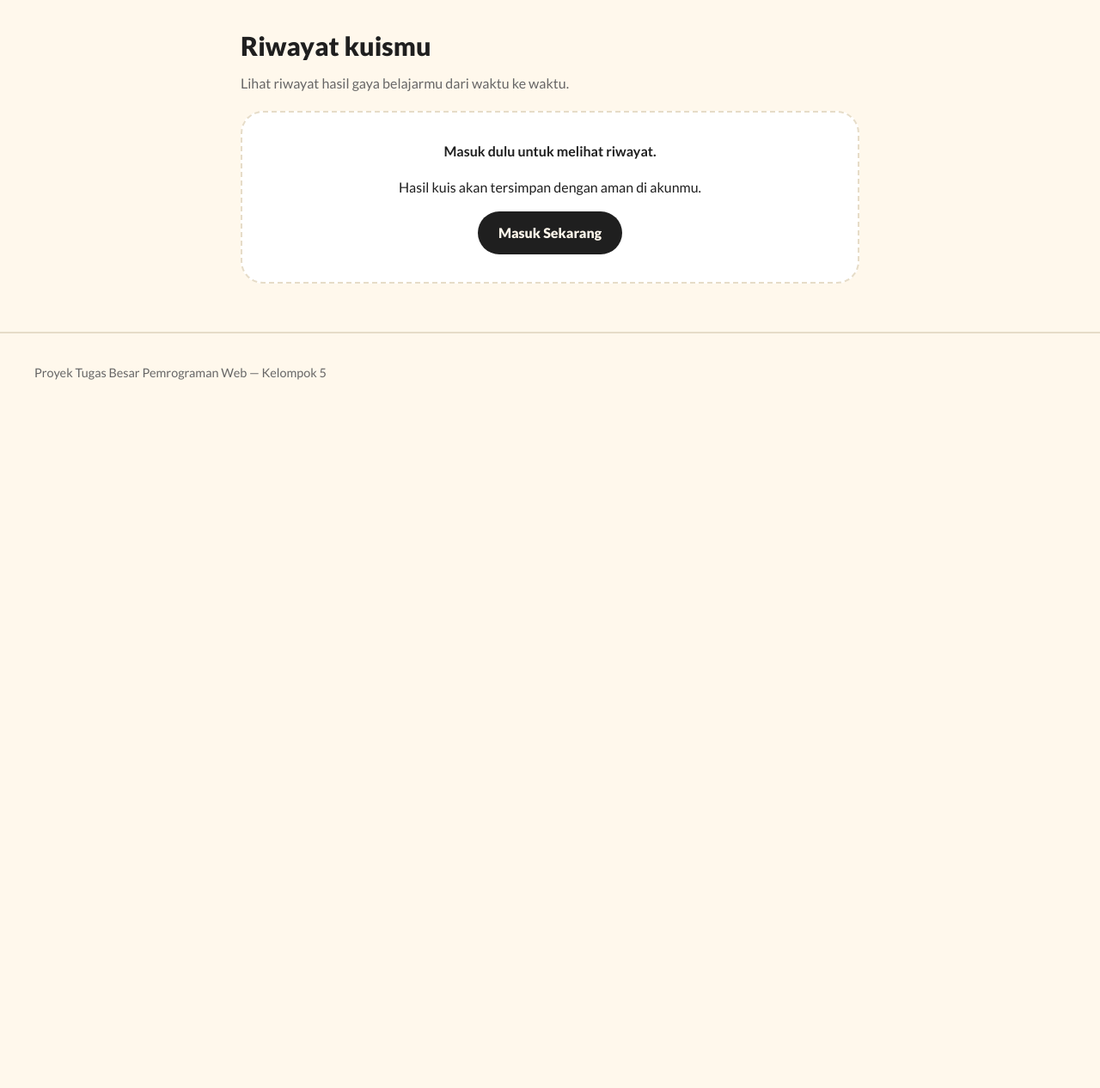
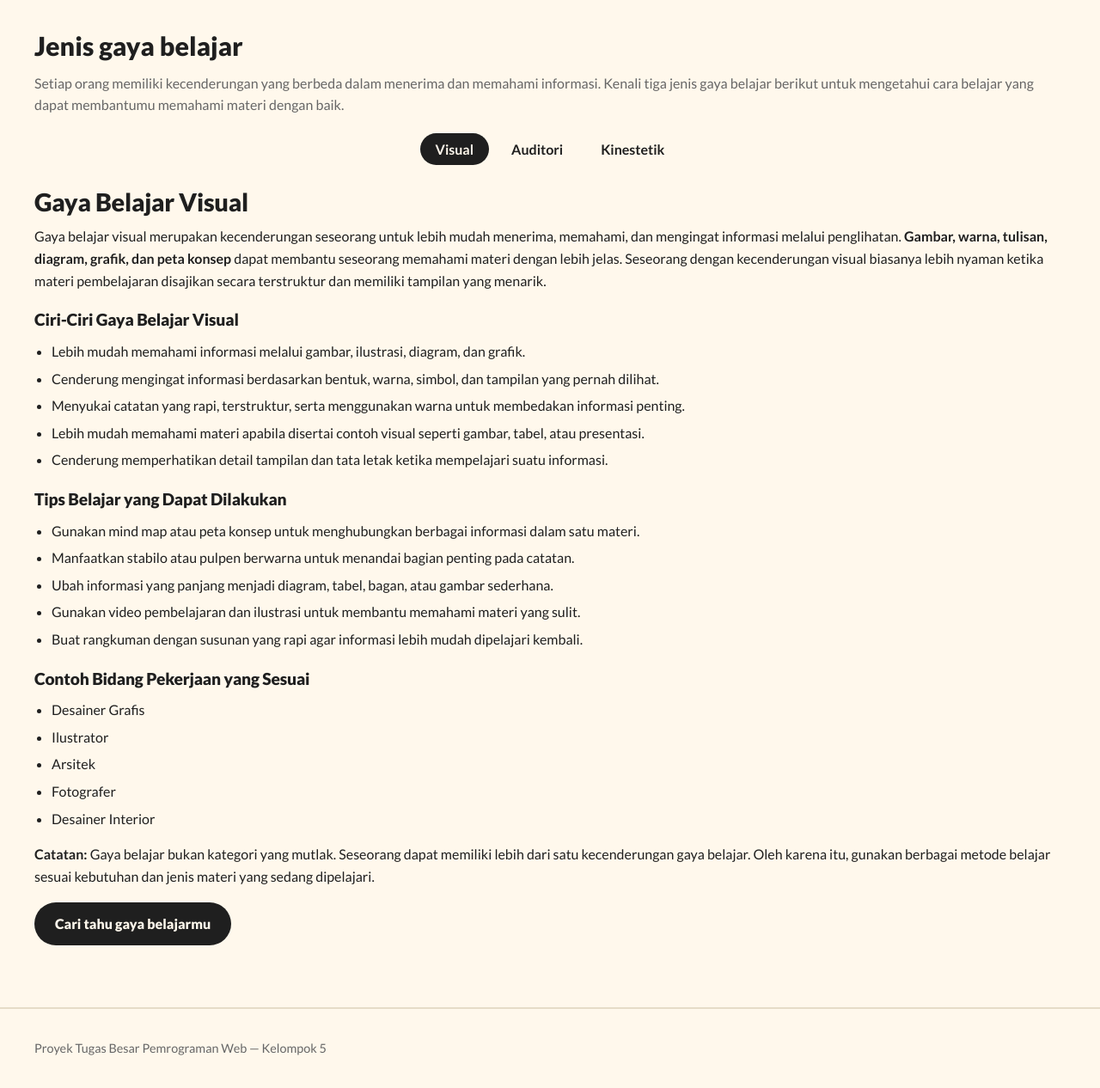
Before and after one commit to nazuora/kenali-gaya-belajarmu, a PHP site: page /jenis.php in a window 1280 px wide. Shown: the part 70-1336 px from the top of the page at 86% size. Before the commit the page ends 512 px from the top, so only its background shows below. Run offline with PHP 8.4, Linux system fonts and the light colour scheme.

Commit message:
ubah jenis

```diff
--- a/jenis.php
+++ b/jenis.php
@@ -1,169 +1,293 @@
 <?php
 /*
-  File: riwayat.php
-  Keterangan: Menampilkan daftar riwayat pengerjaan kuis pengguna,
-  tautan detail hasil, serta fitur hapus riwayat tanpa grafik.
+  File: jenis.php
+  Keterangan: Halaman informasi jenis gaya belajar
+  Visual, Auditori, dan Kinestetik.
 */
 
 require __DIR__ . '/config/koneksi.php';
 
-$login = false;
-if (isset($_SESSION['user']) && isset($_SESSION['user']['id'])) {
-    $login = true;
+$daftar_gaya = [
+    [
+        'kode' => 'V',
+        'nama' => 'Visual',
+
+        'awal' => 'Gaya belajar visual merupakan kecenderungan seseorang untuk lebih mudah menerima, memahami, dan mengingat informasi melalui penglihatan.',
+
+        'inti' => 'Gambar, warna, tulisan, diagram, grafik, dan peta konsep',
+
+        'akhir' => 'dapat membantu seseorang memahami materi dengan lebih jelas. Seseorang dengan kecenderungan visual biasanya lebih nyaman ketika materi pembelajaran disajikan secara terstruktur dan memiliki tampilan yang menarik.',
+
+        'ciri' => [
+            'Lebih mudah memahami informasi melalui gambar, ilustrasi, diagram, dan grafik.',
+            'Cenderung mengingat informasi berdasarkan bentuk, warna, simbol, dan tampilan yang pernah dilihat.',
+            'Menyukai catatan yang rapi, terstruktur, serta menggunakan warna untuk membedakan informasi penting.',
+            'Lebih mudah memahami materi apabila disertai contoh visual seperti gambar, tabel, atau presentasi.',
+            'Cenderung memperhatikan detail tampilan dan tata letak ketika mempelajari suatu informasi.'
+        ],
+
+        'tips' => [
+            'Gunakan mind map atau peta konsep untuk menghubungkan berbagai informasi dalam satu materi.',
+            'Manfaatkan stabilo atau pulpen berwarna untuk menandai bagian penting pada catatan.',
+            'Ubah informasi yang panjang menjadi diagram, tabel, bagan, atau gambar sederhana.',
+            'Gunakan video pembelajaran dan ilustrasi untuk membantu memahami materi yang sulit.',
+            'Buat rangkuman dengan susunan yang rapi agar informasi lebih mudah dipelajari kembali.'
+        ],
+
+        'pekerjaan' => [
+            'Desainer Grafis',
+            'Ilustrator',
+            'Arsitek',
+            'Fotografer',
+            'Desainer Interior'
+        ]
+    ],
+
+    [
+        'kode' => 'A',
+        'nama' => 'Auditori',
+
+        'awal' => 'Gaya belajar auditori merupakan kecenderungan seseorang untuk lebih mudah menerima, memahami, dan mengingat informasi melalui pendengaran.',
+
+        'inti' => 'Penjelasan secara lisan, percakapan, diskusi, dan rekaman suara',
+
+        'akhir' => 'dapat membantu proses memahami materi. Seseorang dengan kecenderungan auditori biasanya merasa lebih terbantu ketika dapat mendengarkan penjelasan dan membicarakan kembali informasi yang telah dipelajari.',
+
+        'ciri' => [
+            'Lebih mudah memahami materi ketika mendengarkan penjelasan secara langsung.',
+            'Cenderung mengingat percakapan, instruksi lisan, dan informasi yang pernah didengar.',
+            'Menyukai kegiatan diskusi, tanya jawab, dan belajar bersama orang lain.',
+            'Sering membaca materi dengan suara atau mengulang informasi secara lisan.',
+            'Lebih mudah berkonsentrasi ketika suasana belajar tidak terlalu bising.'
+        ],
+
+        'tips' => [
+            'Dengarkan penjelasan guru atau dosen dengan saksama dan catat poin-poin pentingnya.',
+            'Coba jelaskan kembali materi menggunakan kata-kata sendiri secara lisan.',
+            'Gunakan rekaman suara berisi rangkuman materi untuk didengarkan kembali.',
+            'Ikut dalam kelompok diskusi agar dapat bertukar pendapat dan memahami materi.',
+            'Manfaatkan podcast atau video pembelajaran yang memiliki penjelasan suara.'
+        ],
+
+        'pekerjaan' => [
+            'Penyiar Radio',
+            'Presenter',
+            'Guru atau Pengajar',
+            'Penerjemah Bahasa',
+            'Podcaster'
+        ]
+    ],
+
+    [
+        'kode' => 'K',
+        'nama' => 'Kinestetik',
+
+        'awal' => 'Gaya belajar kinestetik merupakan kecenderungan seseorang untuk lebih mudah menerima, memahami, dan mengingat informasi melalui aktivitas fisik, gerakan, dan pengalaman secara langsung.',
+
+        'inti' => 'Praktik, percobaan, simulasi, dan kegiatan yang melibatkan pengalaman nyata',
+
+        'akhir' => 'dapat membantu proses memahami materi. Seseorang dengan kecenderungan kinestetik biasanya lebih menyukai pembelajaran yang memberikan kesempatan untuk mencoba dan melakukan sesuatu secara langsung.',
+
+        'ciri' => [
+            'Lebih mudah memahami materi setelah mencoba atau mempraktikkannya secara langsung.',
+            'Menyukai kegiatan pembelajaran yang melibatkan gerakan, aktivitas, dan pengalaman nyata.',
+            'Cenderung lebih tertarik pada praktik dan eksperimen dibandingkan hanya membaca teori.',
+            'Senang menggunakan alat peraga atau benda nyata untuk memahami suatu konsep.',
+            'Lebih nyaman belajar dengan aktivitas yang bervariasi dan tidak hanya duduk diam dalam waktu lama.'
+        ],
+
+        'tips' => [
+            'Perbanyak latihan soal, praktik, dan kegiatan langsung yang berhubungan dengan materi.',
+            'Gunakan simulasi, eksperimen, atau alat peraga untuk memahami konsep pembelajaran.',
+            'Cobalah membuat proyek sederhana agar materi dapat dipelajari melalui pengalaman.',
+            'Selingi kegiatan belajar dengan jeda singkat untuk bergerak dan menyegarkan pikiran.',
+            'Hubungkan materi yang dipelajari dengan contoh kegiatan dalam kehidupan sehari-hari.'
+        ],
+
+        'pekerjaan' => [
+            'Koki atau Chef',
+            'Teknisi',
+            'Teknisi Laboratorium',
+            'Pelatih Olahraga',
+            'Pengrajin'
+        ]
+    ]
+];
+
+// Tentukan tab yang dibuka dari tautan ?gaya=V/A/K
+$gayaDipilih = strtoupper($_GET['gaya'] ?? 'V');
+if (!in_array($gayaDipilih, array_column($daftar_gaya, 'kode'), true)) {
+    $gayaDipilih = $daftar_gaya[0]['kode'];
 }
 
-if ($login) {
-    $uid = (int)$_SESSION['user']['id'];
-} else {
-    $uid = 0;
-}
-
-// Proses hapus satu catatan riwayat milik pengguna yang sedang login
-if ($login && $_SERVER['REQUEST_METHOD'] === 'POST') {
-    if (isset($_POST['aksi']) && $_POST['aksi'] === 'hapus') {
-        csrf_periksa();
-
-        if (isset($_POST['id'])) {
-            $id_riwayat = (int)$_POST['id'];
-        } else {
-            $id_riwayat = 0;
-        }
-
-        if ($id_riwayat > 0) {
-            $stmt = $db->prepare('DELETE FROM hasil_kuis WHERE id = ? AND user_id = ?');
-            $stmt->bind_param('ii', $id_riwayat, $uid);
-            $stmt->execute();
-        }
-
-        header('Location: ' . url('/riwayat.php'));
-        exit;
-    }
-}
-
-// Ambil seluruh riwayat hasil kuis pengguna dari database
-$rows = [];
-
-if ($login) {
-    $stmt = $db->prepare('SELECT h.id, h.persen_visual, h.persen_auditori, h.persen_kinestetik, h.dibuat_pada, g.kode, g.nama AS gaya
-                          FROM hasil_kuis h
-                          JOIN gaya_belajar g ON g.id = h.gaya_utama_id
-                          WHERE h.user_id = ?
-                          ORDER BY h.dibuat_pada ASC, h.id ASC');
-    $stmt->bind_param('i', $uid);
-    $stmt->execute();
-    $result = $stmt->get_result();
-
-    while ($row = $result->fetch_assoc()) {
-        $rows[] = $row;
-    }
-}
-
-$jumlah_data = count($rows);
-
-$judul = 'Riwayat Kuis';
+$judul = 'Jenis Gaya Belajar';
 require __DIR__ . '/includes/header.php';
 ?>
 
-<div class="narrow" style="max-width: 720px;">
-  <h1 class="s">Riwayat kuismu</h1>
-  <p class="sub">Lihat riwayat hasil gaya belajarmu dari waktu ke waktu.</p>
+<!-- Pengaturan lebar teks pengantar -->
+<style>
+    p.sub {
+        display: block !important;
+        width: 100% !important;
+        max-width: none !important;
+    }
+</style>
 
-  <?php if (!$login): ?>
-    <div class="empty">
-      <strong>Masuk dulu untuk melihat riwayat.</strong>
-      <p>Hasil kuis akan tersimpan dengan aman di akunmu.</p>
-      <a class="btn" href="<?= e(url('/masuk.php')) ?>">Masuk Sekarang</a>
-    </div>
-  <?php elseif ($jumlah_data === 0): ?>
-    <div class="empty">
-      <strong>Belum ada hasil kuis.</strong>
-      <p>Ayo kerjakan kuis pertamamu untuk mulai melacak gaya belajar.</p>
-      <a class="btn" href="<?= e(url('/petunjuk.php')) ?>">Mulai Kuis</a>
-    </div>
-  <?php else: ?>
-    <!-- Daftar riwayat pengerjaan kuis -->
-    <?php foreach (array_reverse($rows) as $r): ?>
-      <div class="item">
-        <button type="button" class="head" aria-expanded="false">
-          <span class="pill"><?= e($r['gaya']) ?></span>
-          <span class="date"><?= e(tanggal_id($r['dibuat_pada'])) ?></span>
-          <span class="chev" aria-hidden="true">▾</span>
+<!-- Judul Halaman -->
+<h1 class="s">Jenis gaya belajar</h1>
+
+<p class="sub">
+    Setiap orang memiliki kecenderungan yang berbeda dalam menerima dan memahami informasi.
+    Kenali tiga jenis gaya belajar berikut untuk mengetahui cara belajar yang dapat membantumu memahami materi dengan baik.
+</p>
+
+<!-- Tombol Tab -->
+<div class="tabs" role="tablist">
+
+    <?php foreach ($daftar_gaya as $i => $g): ?>
+
+        <?php
+            $kodeKecil = strtolower($g['kode']);
+            $statusAktif = ($g['kode'] === $gayaDipilih) ? 'true' : 'false';
+        ?>
+
+        <button
+            type="button"
+            role="tab"
+            class="<?= $kodeKecil ?>"
+            data-kode="<?= $g['kode'] ?>"
+            data-k="<?= $kodeKecil ?>"
+            aria-selected="<?= $statusAktif ?>"
+        >
+            <?= htmlspecialchars($g['nama']) ?>
         </button>
 
-        <div class="body hidden">
-          <div class="row">
-            <div class="lab">
-              <span>Visual</span>
-              <span><?= (int)$r['persen_visual'] ?>%</span>
-            </div>
-            <div class="track">
-              <div style="width: <?= (int)$r['persen_visual'] ?>%;"></div>
-            </div>
+    <?php endforeach; ?>
+
 </div>
 
-          <div class="row">
-            <div class="lab">
-              <span>Auditori</span>
-              <span><?= (int)$r['persen_auditori'] ?>%</span>
-            </div>
-            <div class="track">
-              <div style="width: <?= (int)$r['persen_auditori'] ?>%;"></div>
-            </div>
+<!-- Panel Konten -->
+<?php foreach ($daftar_gaya as $i => $g): ?>
+
+    <?php
+        $kodeKecil = strtolower($g['kode']);
+        $atributHidden = ($g['kode'] === $gayaDipilih) ? '' : 'hidden';
+    ?>
+
+    <article
+        class="panel <?= $kodeKecil ?>"
+        id="p-<?= $g['kode'] ?>"
+        role="tabpanel"
+        <?= $atributHidden ?>
+    >
+
+        <!-- Pengertian -->
+        <div class="bubble">
+
+            <h2>Gaya Belajar <?= htmlspecialchars($g['nama']) ?></h2>
+
+            <p>
+                <?= htmlspecialchars($g['awal']) ?>
+                <strong><?= htmlspecialchars($g['inti']) ?></strong>
+                <?= htmlspecialchars($g['akhir']) ?>
+            </p>
+
         </div>
 
-          <div class="row">
-            <div class="lab">
-              <span>Kinestetik</span>
-              <span><?= (int)$r['persen_kinestetik'] ?>%</span>
-            </div>
-            <div class="track">
-              <div style="width: <?= (int)$r['persen_kinestetik'] ?>%;"></div>
-            </div>
+        <!-- Ciri-Ciri -->
+        <h3 class="sec">
+            Ciri-Ciri Gaya Belajar <?= htmlspecialchars($g['nama']) ?>
+        </h3>
+
+        <ul class="tips">
+
+            <?php foreach ($g['ciri'] as $ciri_item): ?>
+
+                <li><?= htmlspecialchars($ciri_item) ?></li>
+
+            <?php endforeach; ?>
+
+        </ul>
+
+        <!-- Tips Belajar -->
+        <h3 class="sec">Tips Belajar yang Dapat Dilakukan</h3>
+
+        <ul class="tips">
+
+            <?php foreach ($g['tips'] as $tips_item): ?>
+
+                <li><?= htmlspecialchars($tips_item) ?></li>
+
+            <?php endforeach; ?>
+
+        </ul>
+
+        <!-- Contoh Bidang Pekerjaan -->
+        <h3 class="sec">Contoh Bidang Pekerjaan yang Sesuai</h3>
+
+        <ul class="tips">
+
+            <?php foreach ($g['pekerjaan'] as $pekerjaan_item): ?>
+
+                <li><?= htmlspecialchars($pekerjaan_item) ?></li>
+
+            <?php endforeach; ?>
+
+        </ul>
+
+    </article>
+
+<?php endforeach; ?>
+
+<!-- Catatan dengan jarak satu baris -->
+<div class="bubble" style="margin-top: 1em;">
+
+    <p>
+        <strong>Catatan:</strong>
+        Gaya belajar bukan kategori yang mutlak.
+        Seseorang dapat memiliki lebih dari satu kecenderungan
+        gaya belajar. Oleh karena itu, gunakan berbagai metode
+        belajar sesuai kebutuhan dan jenis materi yang sedang dipelajari.
+    </p>
+
 </div>
 
-          <!-- Tombol aksi -->
-          <div class="actions" style="justify-content:flex-start;align-items:center">
+<!-- Tombol Menuju Kuis -->
+<p style="margin-top:18px">
+    <a class="btn" href="<?= url('/petunjuk.php') ?>">
+        Cari tahu gaya belajarmu
+    </a>
+</p>
 
-            <a class="btn ghost" style="padding:8px 18px" href="<?= e(url('/jenis.php?gaya=' . $r['kode'])) ?>">
-              Lihat penjelasan <?= e($r['gaya']) ?>
-            </a>
+<!-- JavaScript Tab -->
+<script>
+    const semuaTombolTab = document.querySelectorAll('.tabs button');
+    const semuaPanelKonten = document.querySelectorAll('.panel');
 
-            <form method="post">
-              <?= csrf_field() ?>
-              <input type="hidden" name="aksi" value="hapus">
-              <input type="hidden" name="id" value="<?= (int)$r['id'] ?>">
-              <button type="button" class="btn red del" style="padding: 8px 18px;">
-                Hapus hasil ini
-              </button>
-            </form>
-          </div>
-        </div>
-      </div>
-    <?php endforeach; ?>
-  <?php endif; ?>
-</div>
+    semuaTombolTab.forEach(function(tombol) {
 
-<script>
-  // Toggle buka/tutup detail item dan konfirmasi dua kali klik sebelum hapus
-  document.querySelectorAll('.item').forEach(function(item) {
-    const head = item.querySelector('.head');
-    const body = item.querySelector('.body');
-    const delBtn = item.querySelector('.del');
+        tombol.onclick = function() {
 
-    head.onclick = function() {
-      const isOpen = head.getAttribute('aria-expanded') === 'true';
-      head.setAttribute('aria-expanded', !isOpen);
-      body.classList.toggle('hidden', isOpen);
+            semuaTombolTab.forEach(function(t) {
+                t.setAttribute('aria-selected', 'false');
+            });
+
+            tombol.setAttribute('aria-selected', 'true');
+
+            const kodePilihan = tombol.getAttribute('data-kode');
+
+            semuaPanelKonten.forEach(function(panel) {
+
+                if (panel.id === 'p-' + kodePilihan) {
+                    panel.removeAttribute('hidden');
+                } else {
+                    panel.setAttribute('hidden', 'true');
+                }
+
+            });
+
         };
 
-    delBtn.onclick = function() {
-      if (delBtn.dataset.sure) {
-        delBtn.closest('form').submit();
-      } else {
-        delBtn.dataset.sure = '1';
-        delBtn.textContent = 'Klik lagi untuk konfirmasi hapus';
-      }
-    };
     });
 </script>
 
```
Lines whose indentation alone changed are shown as unchanged.
